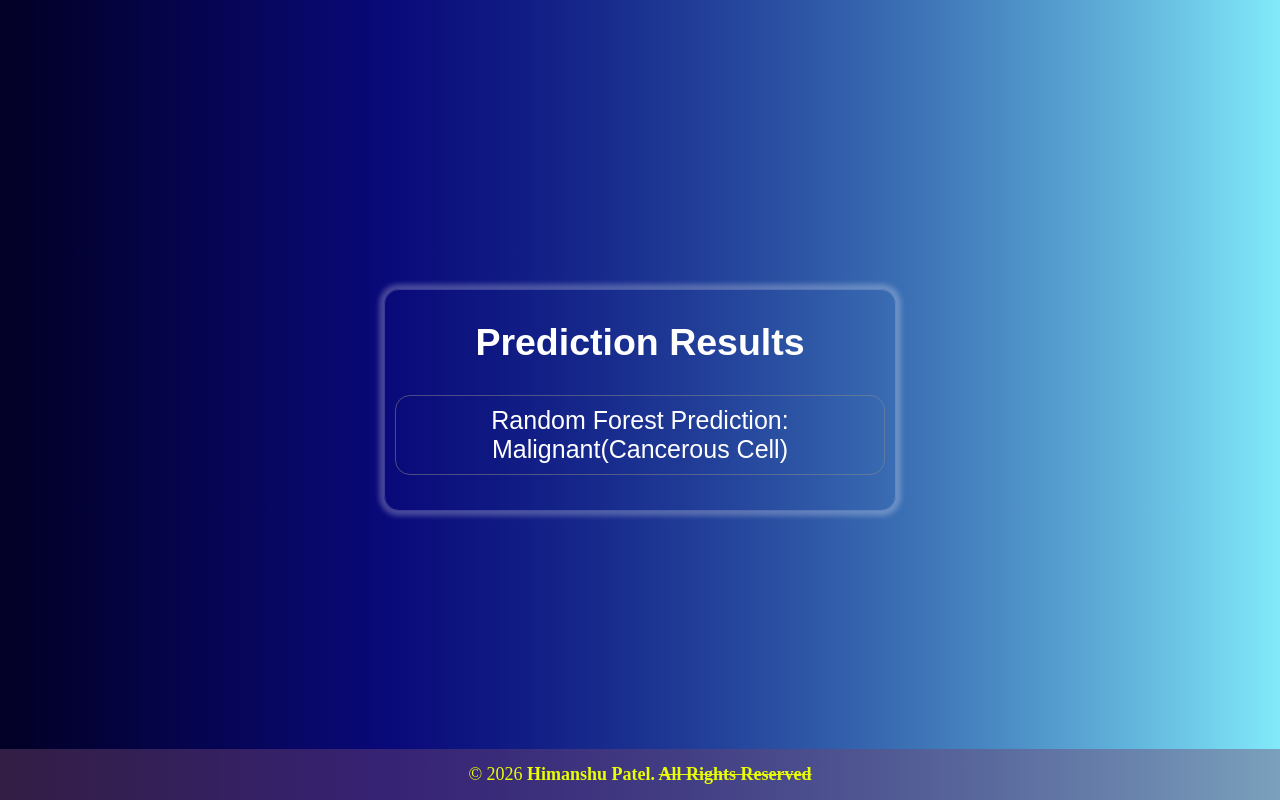
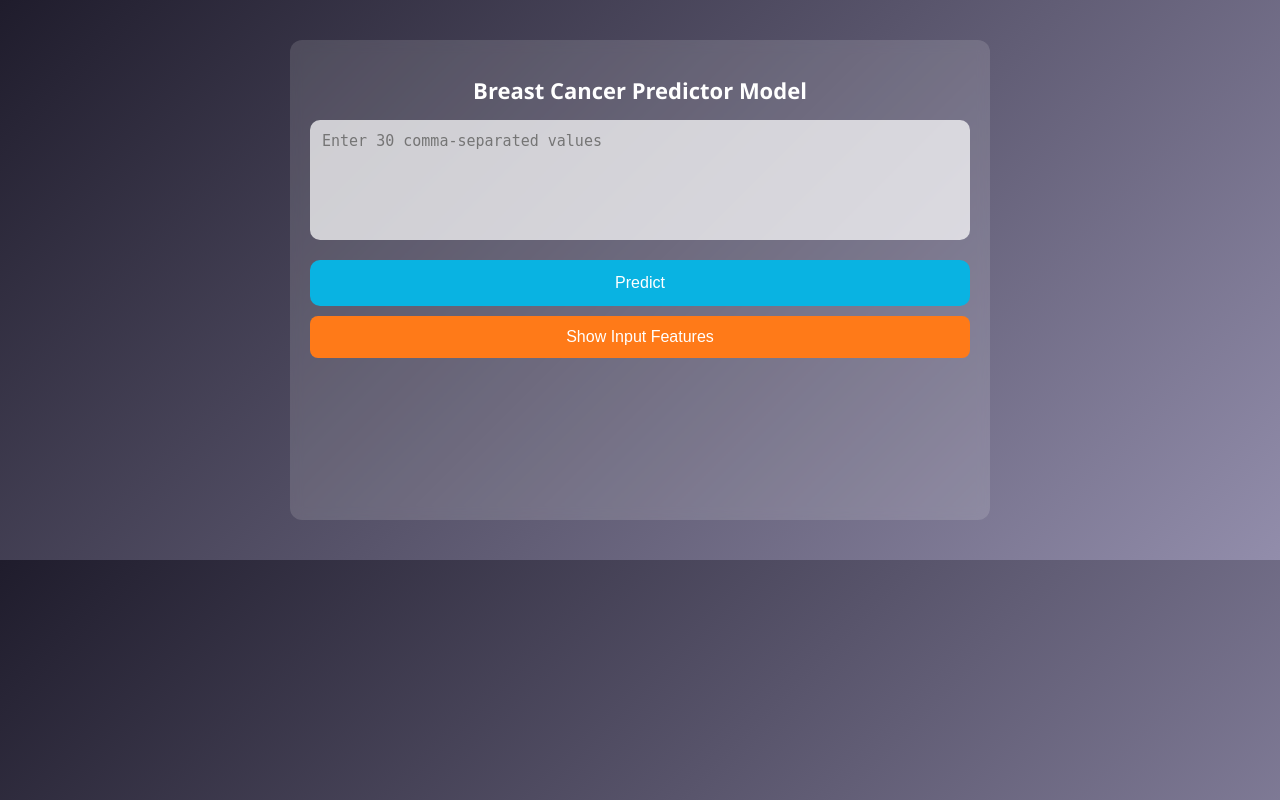
Before and after one commit to HPLABZz/Breast-Cancer-Detection-System-ML-, a Flask app: page / in a window 1280 px wide. Run offline with Flask 3, Linux system fonts and the light colour scheme; parts of the project's set-up code (start-up, migrations or seed data) failed here and were passed over.

Commit message:
new feature added

```diff
--- a/app.py
+++ b/app.py
@@ -1,12 +1,35 @@
-from flask import Flask, render_template
-from data import predict_result_RF
+from flask import Flask, render_template, request, jsonify
+import numpy as np
+import joblib
 
 app = Flask(__name__)
 
+model = joblib.load("model/model.pkl")
+scaler = joblib.load("model/scaler.pkl")
+
 @app.route('/')
-def KNN():
-    result_RF = predict_result_RF()
-    return render_template('index.html', final_resultRF=result_RF)
+def home():
+    return render_template('index.html')
 
-if __name__ == "__main__":
-    app.run(host="0.0.0.0", port=5000, debug=True)
+@app.route('/predict', methods=['POST'])
+def predict():
+    try:
+        data = request.json['features']
+
+        if len(data) != 30:
+            return jsonify({"error": "Exactly 30 csv values required"}), 400
+
+        input_array = np.array(data).reshape(1, -1)
+        input_scaled = scaler.transform(input_array)
+
+        prediction = model.predict(input_scaled)[0]
+
+        result = "Malignant (Cancerous Cell Present)" if prediction == 'M' else "Benign (Cancerous Cell  Not Present)"
+
+        return jsonify({"result": result})
+
+    except Exception as e:
+        return jsonify({"error": str(e)}), 500
+
+if __name__ == '__main__':
+    app.run(debug=True)
--- a/data.py
+++ /dev/null
@@ -1,54 +0,0 @@
-import pandas as pd
-import numpy as np
-from sklearn.model_selection import train_test_split
-from sklearn.preprocessing import StandardScaler
-from sklearn.ensemble import RandomForestClassifier
-from sklearn.metrics import accuracy_score, confusion_matrix
-import joblib
-
-cancer_data = pd.read_csv('dataCancer.csv', header=None)
-
-X = cancer_data.iloc[:, 2:]
-y = cancer_data.iloc[:, 1]
-
-X = X.apply(pd.to_numeric, errors='coerce')
-X = X.dropna()
-
-y = y[X.index]
-
-X_train, X_test, y_train, y_test = train_test_split(
-    X, y, test_size=0.2, stratify=y, random_state=42
-)
-
-scaler = StandardScaler()
-X_train_scaled = scaler.fit_transform(X_train)
-X_test_scaled = scaler.transform(X_test)
-
-rf_model = RandomForestClassifier(n_estimators=100, max_depth=5, min_samples_leaf=4, random_state=42)
-rf_model.fit(X_train_scaled, y_train)
-
-rf_train_acc = accuracy_score(y_train, rf_model.predict(X_train_scaled))
-rf_test_acc = accuracy_score(y_test, rf_model.predict(X_test_scaled))
-rf_conf_matrix = confusion_matrix(y_test, rf_model.predict(X_test_scaled))
-
-print(f"Train Accuracy: {rf_train_acc*100:.4f}")
-print(f"Test Accuracy: {rf_test_acc*100:.4f}")
-print("Confusion Matrix:\n", rf_conf_matrix)
-
-joblib.dump(rf_model, "models/random_forest_model.pkl")
-
-input_data = (17.99,10.38,122.8,1001,0.1184,0.2776,0.3001,0.1471,0.2419,0.07871,1.095,0.9053,8.589,153.4,0.006399,0.04904,0.05373,0.01587,0.03003,0.006193,25.38,17.33,184.6,2019,0.1622,0.6656,0.7119,0.2654,0.4601,0.1189)
-
-def predict_result_RF():
-    if len(input_data) == X.shape[1]:
-        input_array = np.asarray(input_data).reshape(1, -1)
-        input_scaled = scaler.transform(input_array)
-        pred_rf = rf_model.predict(input_scaled)
-
-        if pred_rf[0]=='M':return "Random Forest Prediction: Malignant(Cancerous Cell)"
-        else:       return "RandomForest Prediction: Benign(Non-cancerous Cell)"
-    else:
-        return "Invalid input: expected 32 features only."
-
-if __name__ == "__main__":
-    result = print(predict_result_RF())
--- /dev/null
+++ b/requirements.txt
@@ -0,0 +1,6 @@
+flask
+numpy
+pandas
+scikit-learn
+joblib
+gunicorn
--- a/runtime.txt
+++ /dev/null
@@ -1 +0,0 @@
-python==3.11
--- /dev/null
+++ b/static/script.js
@@ -0,0 +1,51 @@
+function toggleFeatures() {
+    const box = document.getElementById("featureBox");
+
+    if (box.style.display === "block") {
+        box.style.display = "none";
+    } else {
+        box.style.display = "block";
+    }
+}
+
+async function predict() {
+    const input = document.getElementById("inputBox").value;
+    const errorDiv = document.getElementById("error");
+    const resultDiv = document.getElementById("result");
+
+    errorDiv.innerText = "";
+    resultDiv.innerText = "";
+
+    let values = input.split(",").map(v => v.trim());
+
+    if (values.length !== 30) {
+        errorDiv.innerText = "Please enter exactly 30 values";
+        return;
+    }
+
+    let numbers = values.map(v => parseFloat(v));
+
+    if (numbers.some(isNaN)) {
+        errorDiv.innerText = "Invalid number detected";
+        return;
+    }
+
+    try {
+        const response = await fetch("/predict", {
+            method: "POST",
+            headers: {"Content-Type": "application/json"},
+            body: JSON.stringify({features: numbers})
+        });
+
+        const data = await response.json();
+
+        if (data.error) {
+            errorDiv.innerText = data.error;
+        } else {
+            resultDiv.innerText = "Prediction: " + data.result;
+        }
+
+    } catch (err) {
+        errorDiv.innerText = "Server error";
+    }
+}
--- a/static/style.css
+++ b/static/style.css
@@ -2,52 +2,132 @@
     box-sizing: border-box;
 }
 
-        html, body {
+body {
+    font-family: 'Segoe UI', sans-serif;
+    background: linear-gradient(135deg, #1f1c2c, #928dab);
     margin: 0;
     padding: 0;
-            font-size: 25px;
-            font-weight: 500;
-            background: #020024;
-            background: linear-gradient(90deg, rgba(2, 0, 36, 1) 0%, rgba(9, 9, 121, 1) 30%, rgba(88, 227, 249, 0.5) 100%);
-            font-family: sans-serif;
-            text-align: center;
-        }
-
-        .main{
-            display: flex;
-            align-items: center;
-            justify-content: center;
-            height: 100vh;
     color: white;
 }
 
 .container {
-            padding-bottom: 25px;
-            width: 40%;
-            border-radius: 15px;
-            box-shadow: 0px 0px 5px 5px rgba(255, 255, 255, 0.25);
-            border: solid 1px rgba(255, 255, 255, 0.2);
+    height: 60vh;
+    width: 95%;
+    max-width: 700px;
+    margin: 40px auto;
+    text-align: center;
+    padding: 20px;
+    background: rgba(255, 255, 255, 0.135);
+    border-radius: 12px;
+    backdrop-filter: blur(6px);
 }
 
-        .result-box {
-            margin: 10px;
-            padding: 10px;
-            border: 1px solid rgba(139, 139, 139, .5);
-            border-radius: 15px;
+h1 {
+    font-size: 22px;
+    margin-bottom: 15px;
 }
 
-        .footer {
-            background-color: #72447071;
-            color: rgb(234, 255, 0);
-            text-align: center;
-            padding: 15px 0;
-            position: fixed;
-            bottom: 0;
+textarea {
     width: 100%;
-            font-family: 'Times New Roman', Times, serif;
+    min-height: 120px;
+    border-radius: 10px;
+    padding: 12px;
+    border: none;
+    background: #ffffffb8;
+    font-size: 15px;
+    resize: none;
 }
 
-        .footer p {
+button {
+    width: 100%;
+    margin-top: 15px;
+    padding: 14px;
+    border: none;
+    background: #09b3e2;
+    color: white;
+    border-radius: 10px;
+    cursor: pointer;
+    font-size: 16px;
+
+    transition: 0.2s ease;
+}
+
+button:active {
+    transform: scale(0.97);
+}
+
+button:hover {
+    background: #0072ff;
+}
+
+#result {
+    margin-top: 20px;
+    font-size: 18px;
+    font-weight: bold;
+    word-wrap: break-word;
+}
+
+#error {
+    color: #bd0000;
+    margin-top: 10px;
+    font-size: 20px;
+    font-weight: bolder;
+}
+
+.toggle-btn {
+    width: 100%;
+    padding: 12px;
+    margin-top: 10px;
+    border: none;
+    background: #ff7a18;
+    border-radius: 8px;
+    color: white;
+    font-size: 16px;
+    cursor: pointer;
+}
+
+.feature-box {
+    display: none;
+    margin-top: 15px;
+    background: rgba(255,255,255,0.08);
+    padding: 15px;
+    border-radius: 10px;
+    max-height: 300px;
+    overflow-y: auto;
+    text-align: left;
+}
+
+.feature-box ol {
+    padding-left: 20px;
     margin: 0;
+}
+
+.feature-box li {
+    margin: 5px 0;
+    font-size: 14px;
+}
+
+@media (max-width: 480px) {
+    .container {
+        padding: 15px;
+        margin: 20px auto;
+    }
+
+    h1 {
         font-size: 18px;
     }
+
+    textarea {
+        font-size: 14px;
+        min-height: 100px;
+    }
+
+    button {
+        font-size: 15px;
+        padding: 12px;
+    }
+
+    #result {
+        font-size: 16px;
+    }
+}
--- a/templates/index.html
+++ b/templates/index.html
@@ -1,27 +1,64 @@
+<!DOCTYPE html>
 <html>
+
 <head>
-    <title>Rock vs Mine Prediction</title>
-    <link rel="stylesheet" href="{{ url_for('static', filename='style.css') }}">
+    <meta name="viewport" content="width=device-width, initial-scale=1.0">
+
+    <title>AI Cancer Detection</title>
+    <link rel="stylesheet" href="/static/style.css">
 </head>
+
 <body>
-    <div class="main">
-        <div class="container">
-            <h2>Prediction Results</h2>
+    <div class="container">
+        <h1>Breast Cancer Predictor Model</h1>
 
-            <div class="result-box">
-                {% if final_resultRF %}
-                    {{ final_resultRF }}
-                {% endif %}
+        <textarea id="inputBox" placeholder="Enter 30 comma-separated values"></textarea>
+
+        <button onclick="predict()">Predict</buttoBn>
+        <button onclick="toggleFeatures()" class="toggle-btn">
+            Show Input Features
+        </button>
+
+            <div id="featureBox" class="feature-box">
+                <h3>Input Features Order</h3>
+                <ol>
+                    <li>radius_mean</li>
+                    <li>texture_mean</li>
+                    <li>perimeter_mean</li>
+                    <li>area_mean</li>
+                    <li>smoothness_mean</li>
+                    <li>compactness_mean</li>
+                    <li>concavity_mean</li>
+                    <li>concave points_mean</li>
+                    <li>symmetry_mean</li>
+                    <li>fractal_dimension_mean</li>
+                    <li>radius_se</li>
+                    <li>texture_se</li>
+                    <li>perimeter_se</li>
+                    <li>area_se</li>
+                    <li>smoothness_se</li>
+                    <li>compactness_se</li>
+                    <li>concavity_se</li>
+                    <li>concave points_se</li>
+                    <li>symmetry_se</li>
+                    <li>fractal_dimension_se</li>
+                    <li>radius_worst</li>
+                    <li>texture_worst</li>
+                    <li>perimeter_worst</li>
+                    <li>area_worst</li>
+                    <li>smoothness_worst</li>
+                    <li>compactness_worst</li>
+                    <li>concavity_worst</li>
+                    <li>concave points_worst</li>
+                    <li>symmetry_worst</li>
+                    <li>fractal_dimension_worst</li>
+                </ol>
             </div>
-        </div>
+
+            <div id="error"></div>
+            <div id="result"></div>
     </div>
+    <script src="/static/script.js"></script>
+</body>
 
-    <footer class="footer">
-        <p>&copy; <span id="year"></span> <b>Himanshu Patel. <span style="text-decoration: line-through;">All Rights Reserved</span></b></p>
-    </footer>
-
-    <script>
-        document.getElementById("year").textContent = new Date().getFullYear();
-    </script>
-</body>
 </html>
```
Also changed, not shown: docker-compose.yml (deleted, +0 -10 lines), pyproject.toml (deleted, +0 -12 lines), render.yaml (deleted, +0 -12 lines), train_model.py (added, +33 -0 lines), 7 other files. Lines whose indentation alone changed are shown as unchanged.
